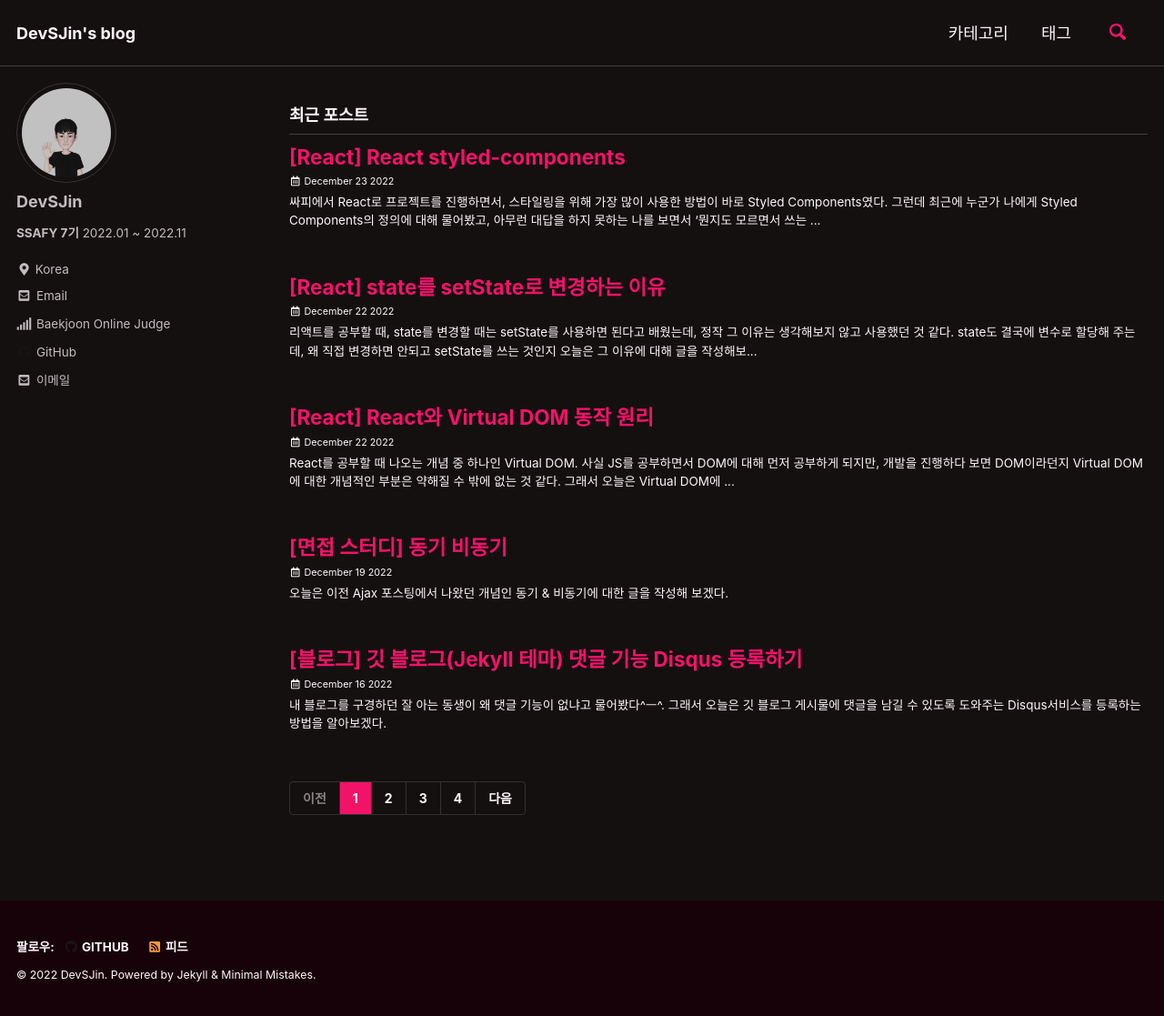
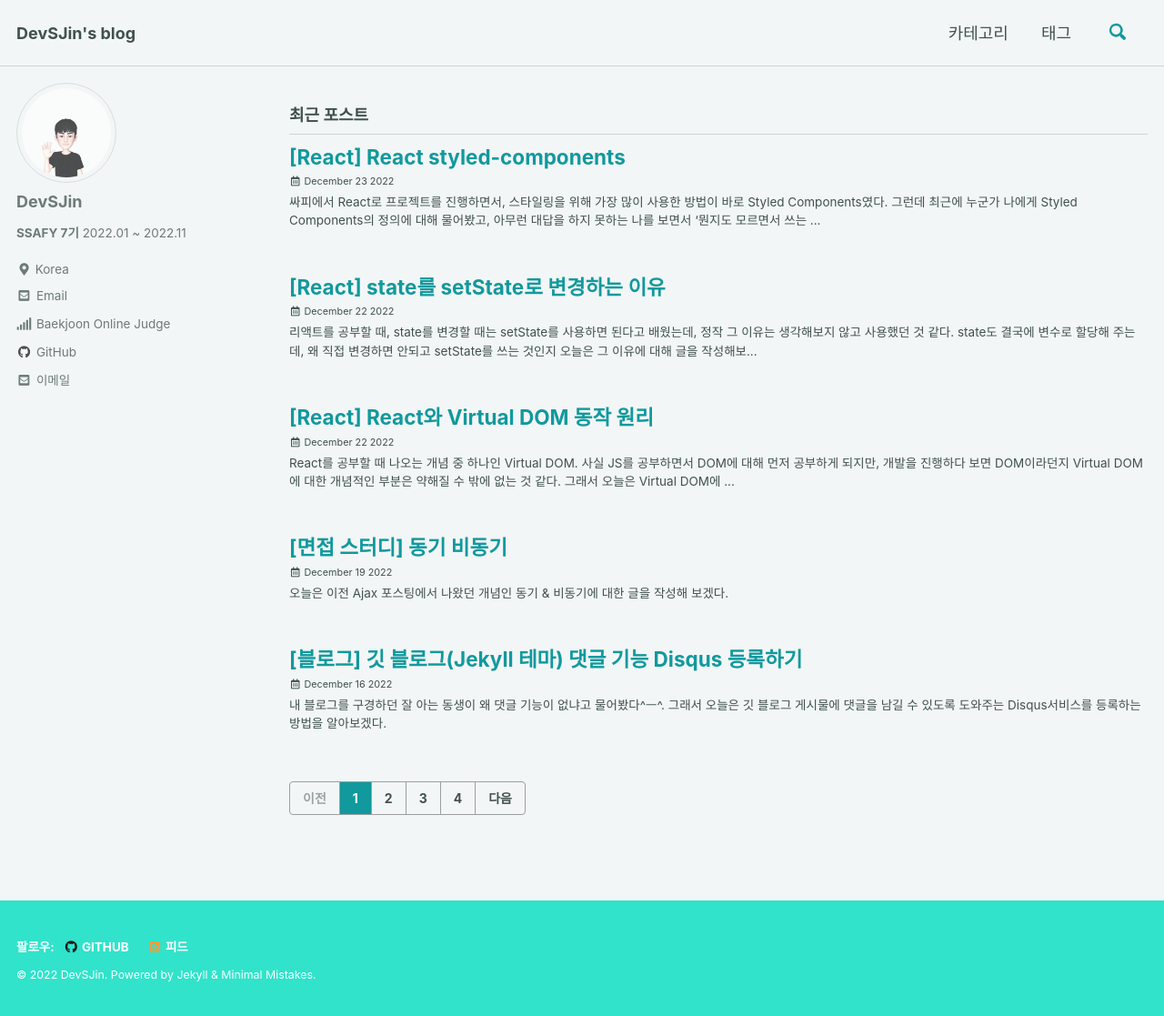
Before and after one commit to DevSJin/DevSJin.github.io, a Jekyll site: the page built from index.html, in a window 1280 px wide and 1117 px high. Shown: the whole window at 91% size. Built offline with Jekyll 4.4.1, drawn with Linux system fonts in a browser that asks for light colours; cached includes are drawn as plain includes; the list of posts is cut into pages by our own code.

Commit message:
Update _config.yml

```diff
--- a/_config.yml
+++ b/_config.yml
@@ -12,7 +12,7 @@
 
 # theme                  : "minimal-mistakes-jekyll"
 remote_theme: "mmistakes/minimal-mistakes@4.19.3"
-minimal_mistakes_skin    : "neon" #"contrast" "air", "aqua", "dark", "dirt", "neon", "mint", "plum", "sunrise"
+minimal_mistakes_skin    : "mint" #"contrast" "air", "aqua", "dark", "dirt", "neon", "mint", "plum", "sunrise"
 
 # Site Settings
 locale                   : "ko-KR"
```
